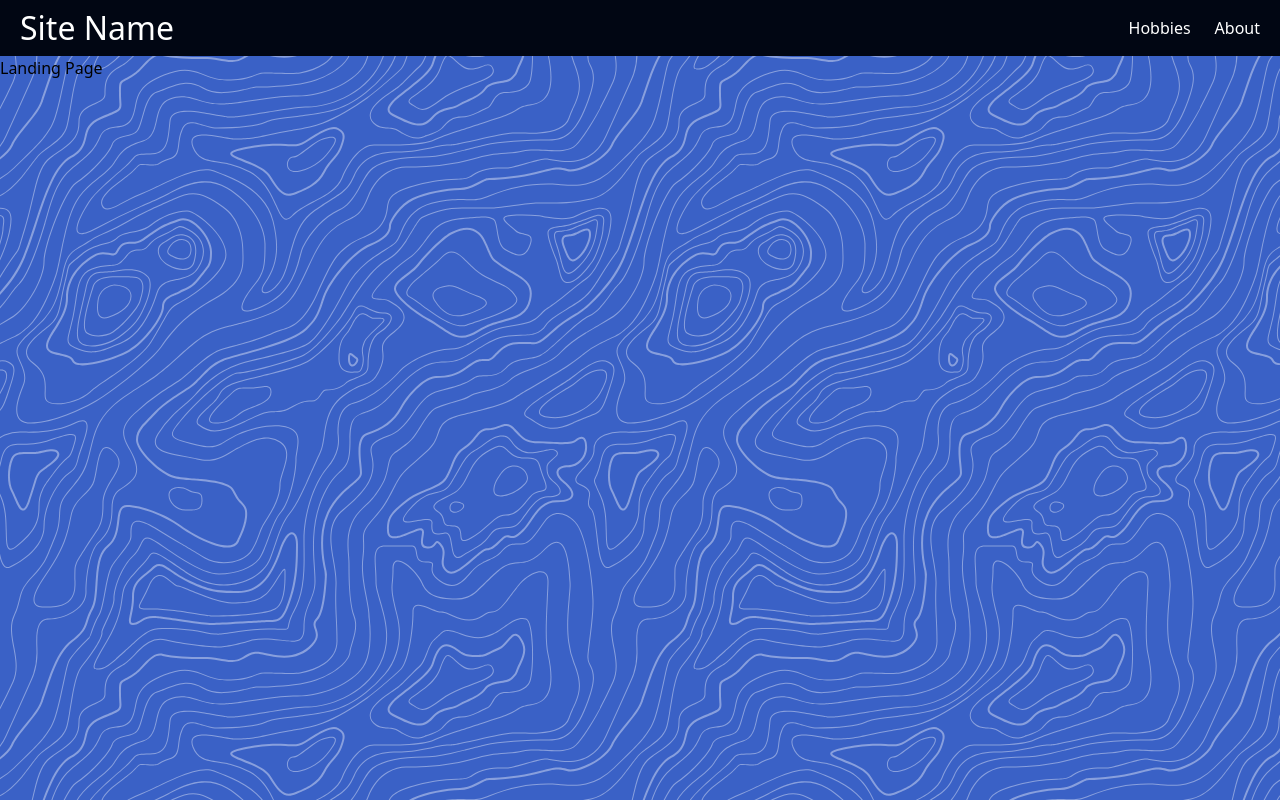
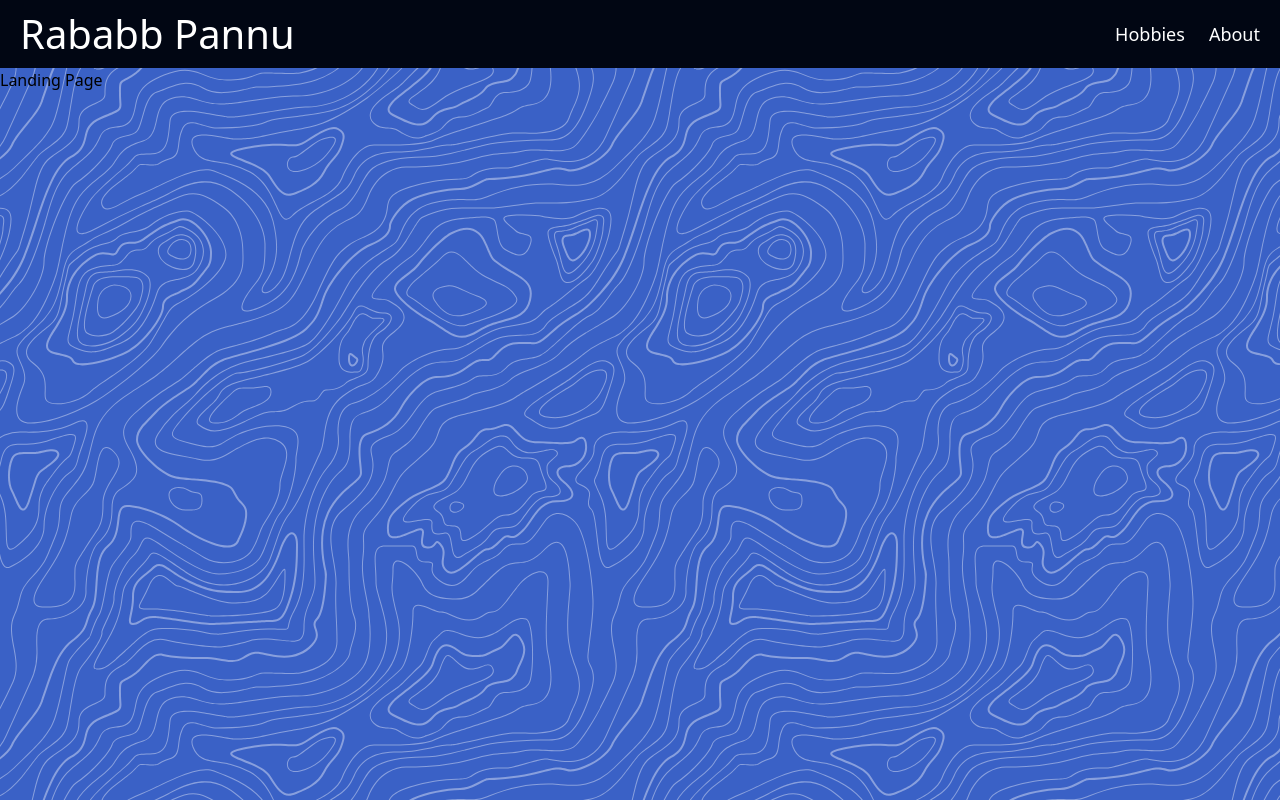
Before and after one commit to Rababb-P/reactportfolio, a React (Vite) app: page / in a window 1280 px wide. Built offline with nearby package versions, Linux system fonts and the light colour scheme.

Commit message:
navbar upgrades

```diff
--- a/src/components/Navbar.jsx
+++ b/src/components/Navbar.jsx
@@ -1,28 +1,29 @@
-import { Link, useMatch, useResolvedPath } from "react-router-dom"
+import { Link, useMatch, useResolvedPath } from "react-router-dom";
 
 export default function Navbar() {
+  const homeMatch = useMatch({ path: "/", exact: true });
+  const hobbiesMatch = useMatch("/hobbies");
+  const aboutMatch = useMatch("/about");
+
+  const addActiveClass = (isMatched) => (isMatched ? "active" : "");
+
   return (
     <nav className="nav">
-      <Link to="/" className="site-title">
-        Site Name
+      <Link to="/" className={`site-title ${addActiveClass(homeMatch)}`}>
+        Rababb Pannu
       </Link>
       <ul>
-        <CustomLink to="/hobbies">Hobbies</CustomLink>
-        <CustomLink to="/about">About</CustomLink>
+        <li className={addActiveClass(hobbiesMatch)}>
+          <Link to="/hobbies" className="page-link">
+            Hobbies
+          </Link>
+        </li>
+        <li className={addActiveClass(aboutMatch)}>
+          <Link to="/about" className="page-link">
+            About
+          </Link>
+        </li>
       </ul>
     </nav>
-  )
+  );
 }
-
-function CustomLink({ to, children, ...props }) {
-  const resolvedPath = useResolvedPath(to)
-  const isActive = useMatch({ path: resolvedPath.pathname, end: true })
-
-  return (
-    <li className={isActive ? "active" : ""}>
-      <Link to={to} {...props}>
-        {children}
-      </Link>
-    </li>
-  )
-}
```
Also changed, not shown: src/index.css.
